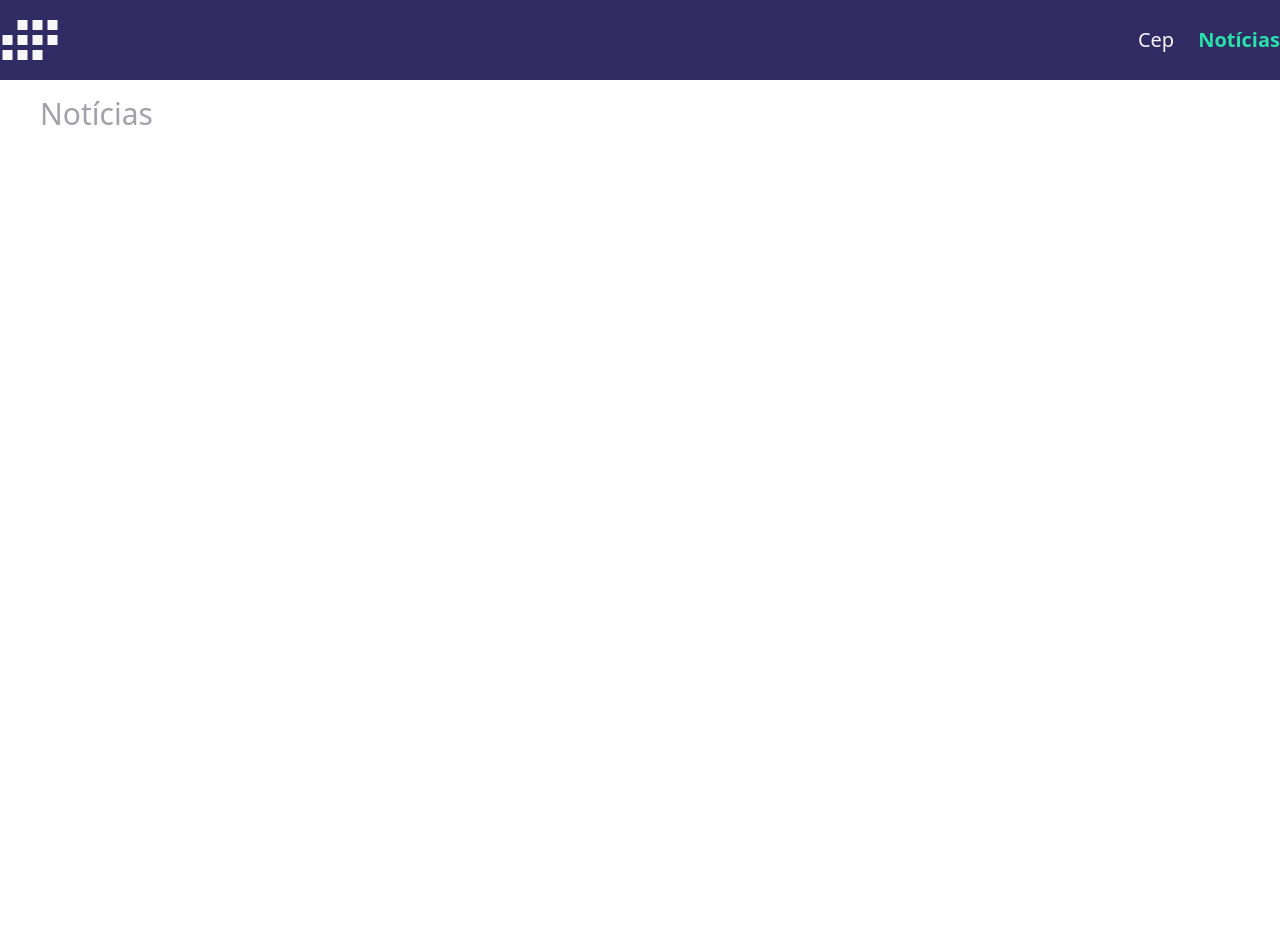
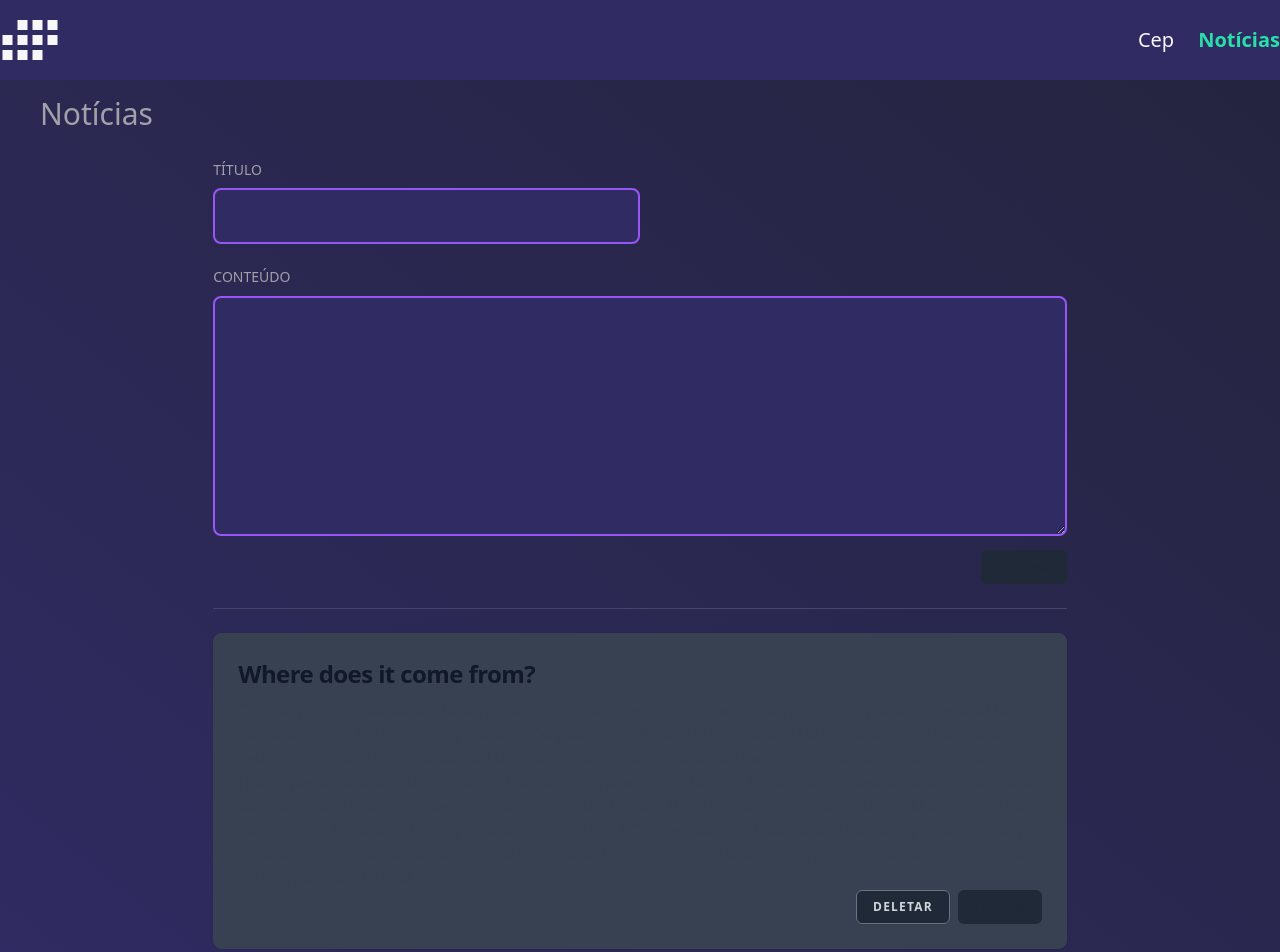
Before and after one commit to stanleywodson/G4F-FRONTEND, a React (Vite) app: page /noticias in a window 1280 px wide. Shown: the top 952 px of the page. Before the commit the page ends 800 px from the top, so only its background shows below. Built offline with nearby package versions, Linux system fonts and the light colour scheme.

Commit message:
feat: component news and some corrections

```diff
--- a/package.json
+++ b/package.json
@@ -16,11 +16,13 @@
     "react-dom": "^18.2.0",
     "react-hook-form": "^7.51.5",
     "react-router-dom": "^6.23.1",
+    "uuid": "^9.0.1",
     "zod": "^3.23.8"
   },
   "devDependencies": {
     "@types/react": "^18.2.66",
     "@types/react-dom": "^18.2.22",
+    "@types/uuid": "^9.0.8",
     "@typescript-eslint/eslint-plugin": "^7.2.0",
     "@typescript-eslint/parser": "^7.2.0",
     "@vitejs/plugin-react": "^4.2.1",
--- /dev/null
+++ b/src/components/CardNews.tsx
@@ -0,0 +1,24 @@
+interface CardNewsProps {
+	title: string
+	content: string
+	deleteItem?: () => void
+	editItem?: () => void
+}
+export function CardNews({title, content, deleteItem, editItem }: CardNewsProps) {
+	return (
+		<div className="p-6 border w-2/3 rounded-lg shadow bg-gray-700 border-gray-700 mb-4">
+			<h5 className="mb-2 text-2xl font-bold tracking-tight text-gray-900 dark:text-white">{title}</h5>
+			<p className="font-normal text-gray-700 dark:text-gray-400">{content}</p>
+			<div className="space-x-2 text-right">
+				<button
+				className="inline-flex items-center px-4 py-2  bg-gray-800 border  border-gray-500 rounded-md font-semibold text-xs  text-gray-300 uppercase tracking-widest shadow-sm hover:bg-gray-50 dark:hover:bg-gray-700 focus:outline-none focus:ring-2 focus:ring-indigo-500 focus:ring-offset-2 focus:ring-offset-gray-800 disabled:opacity-25 transition ease-in-out duration-150"
+				onClick={deleteItem}
+				>deletar</button>
+				<button
+				className="inline-flex items-center px-4 py-2 bg-gray-800 dark:bg-gray-200 border border-transparent rounded-md font-semibold text-xs  text-gray-800 uppercase tracking-widest  hover:bg-white  focus:bg-white  active:bg-gray-600 focus:outline-none focus:ring-2 focus:ring-indigo-500 focus:ring-offset-2 focus:ring-offset-gray-800 transition ease-in-out duration-150"
+				onClick={editItem}
+				>editar</button>
+			</div>
+		</div>
+	)
+}
--- a/src/main.tsx
+++ b/src/main.tsx
@@ -4,7 +4,9 @@ import App from './pages/App'
 import './index.css'
 
 ReactDOM.createRoot(document.getElementById('root')!).render(
-  <React.StrictMode>
-    <App />
-  </React.StrictMode>,
+	<React.StrictMode>
+		<div className='bg-gradient-to-tr from-[#302B63] to-[#24243E]'>
+			<App />
+		</div>
+	</React.StrictMode>,
 )
--- /dev/null
+++ b/src/mocks/news.ts
@@ -0,0 +1,13 @@
+export const contents = [
+	{
+		id: '1',
+		title: 'Where does it come from?',
+		content: 'Contrary to popular belief, Lorem Ipsum is not simply random text. It has roots in a piece of classical Latin literature from 45 BC, making it over 2000 years old. Richard McClintock, a Latin professor at Hampden-Sydney College in Virginia, looked up one of the more obscure Latin words, consectetur, from a Lorem Ipsum passage, and going through the cites of the word in classical literature, discovered the undoubtable source. Lorem Ipsum comes from sections 1.10.32 and 1.10.33 of "de Finibus Bonorum et Malorum" (The Extremes of Good and Evil) by Cicero, written in 45 BC. This book is a treatise on the theory of ethics, very popular during the Renaissance. The first line of Lorem Ipsum, "Lorem ipsum dolor sit amet..", comes from a line in section 1.10.32.'
+	},
+
+	{
+		id: '2',
+		title: 'Lorem Ipsum',
+		content: 't is a long established fact that a reader will be distracted by the readable content of a page when looking at its layout. The point of using Lorem Ipsum is that it has a more-or-less normal distribution of letters, as opposed to using, making it look like readable English. Many desktop publishing'
+	},
+]
--- a/src/pages/Cep.tsx
+++ b/src/pages/Cep.tsx
@@ -9,7 +9,7 @@ export function Cep() {
 
 	return (
 		<LayoutProject subtitle="Consultar Cep">
-			<div className="flex items-center h-screen bg-gradient-to-tr from-[#302B63] to-[#24243E]">
+			<div className="flex items-center h-screen">
 				<div className="flex flex-col items-center w-auto mx-auto">
 					{/* search cep */}
 					<div className="relative min-w-[600px]">
@@ -38,7 +38,7 @@ export function Cep() {
 							<Input
 								label="Bairro"
 								type="text"
-								placeholder="Bairro"
+								// placeholder="Bairro"
 								className="bg-[#302B63] border-2 border-[#9956F6]"
 								{...register('address.district')}
 								helperText={`${errors.address?.district ? errors.address?.district.message : ''}`}
@@ -46,7 +46,7 @@ export function Cep() {
 							<Input
 								label="Logradouro"
 								type="text"
-								placeholder="Logradouro"
+								// placeholder="Logradouro"
 								className="bg-[#302B63] border-2 border-[#9956F6]"
 								{...register('address.street')}
 								helperText={`${errors.address?.street ? errors.address?.street.message : ''}`}
--- a/src/pages/News.tsx
+++ b/src/pages/News.tsx
@@ -1,9 +1,133 @@
+import React, { SetStateAction, useState } from "react";
+import { CardNews } from "../components/CardNews";
+import { Input } from "../components/Input";
 import LayoutProject from "../layout/LayoutProject";
+import { v4 as uuidv4 } from 'uuid'
+import { contents } from "../mocks/news";
 
 export function News() {
-	return (
-		<LayoutProject subtitle="Notícias">
-			<h1>News</h1>
-		</LayoutProject>
-	)
+   const [title, setTitle] = useState('')
+   const [content, setContent] = useState('')
+   const [error, setError] = useState({ titleMessage: '', contentMessage: '' })
+   const [newContent, setNewContent] = useState(contents)
+   const [idEdit, setIdEdit] = useState('')
+
+   const onChangeTitle = (event: { target: { value: SetStateAction<string>; }; }) => {
+      setError({ ...error, titleMessage: '' })
+      setTitle(event?.target.value)
+   }
+
+   const onChangeContent = (event: { target: { value: SetStateAction<string>; }; }) => {
+      setError({ ...error, contentMessage: '' })
+      setContent(event?.target.value)
+   }
+
+   const updateContent = () => {
+      setNewContent((prevContents) =>
+         prevContents.map((item) =>
+            item.id === idEdit
+               ? { ...item, title, content }
+               : item
+         )
+      )
+      setIdEdit('')
+   }
+
+   const handleContent = () => {
+
+      if (title.trim() === '')
+         setError((prevError) => ({
+            ...prevError,
+            titleMessage: 'Preencha o titulo de forma correta!'
+         }))
+
+      if (content.trim() === '')
+         setError((prevError) => ({
+            ...prevError,
+            contentMessage: 'Preencha o conteúdo de forma correta!'
+         }))
+
+      if (!title || !content) return
+
+      //update
+      if (idEdit) {
+         updateContent()
+      } else {
+         //insert
+         const id = uuidv4()
+         setNewContent([...newContent, { id, title, content }])
+      }
+
+      setError({ titleMessage: '', contentMessage: '' })
+      setTitle('')
+      setContent('')
+   }
+
+   const deleteContent = (id: string) => {
+      const deleteContent = newContent.filter((item) => {
+         return item.id !== id
+      })
+      setNewContent(deleteContent)
+      setTitle('')
+      setContent('')
+   }
+
+   const editContent = (id: string) => {
+
+      const findContent = newContent.filter((item) => {
+         return item.id === id
+      })
+      setTitle(findContent[0].title)
+      setContent(findContent[0].content)
+      setIdEdit(id)
+   }
+
+
+   return (
+      <LayoutProject subtitle="Notícias">
+         <div className="flex overflow-y-auto pb-20">
+            <div className="flex flex-col h-screen mt-40 w-full gap-6 items-center mx-auto">
+               <div className="w-2/3 ">
+                  <Input
+                     label="Título"
+                     type="text"
+                     className="rounded-lg w-1/2  text-lg bg-[#302B63] border-2 border-[#9956F6]"
+                     value={title}
+                     onChange={onChangeTitle}
+                  />
+                  {error?.titleMessage && <p className="text-red-600 mb-2 h-4">{error?.titleMessage}</p>}
+                  <div className="space-y-2">
+                     <label className="text-zinc-400 text-sm mr-10 uppercase" htmlFor="content">conteúdo</label>
+                     <textarea
+                        className="rounded-lg w-full ps-3 pt-2 h-60 text-zinc-300 text-lg outline-none bg-[#302B63] border-2 border-[#9956F6]"
+                        name="content"
+                        value={content}
+                        onChange={onChangeContent}
+                     ></textarea>
+                     {error?.contentMessage && <p className="text-red-600 mb-2 h-4">{error?.contentMessage}</p>}
+                  </div>
+                  <div className="text-right mt-2 border-b pb-6 border-[#454569]">
+                     <button
+				className="inline-flex items-center px-4 py-2 bg-gray-800 dark:bg-gray-200 border border-transparent rounded-md font-semibold text-xs  text-gray-800 uppercase tracking-widest  hover:bg-white  focus:bg-white  active:bg-gray-600 focus:outline-none focus:ring-2 focus:ring-indigo-500 focus:ring-offset-2 focus:ring-offset-gray-800 transition ease-in-out duration-150"
+
+                        onClick={handleContent}
+                     >
+                        Salvar
+                     </button>
+                  </div>
+               </div>
+               {React.Children.toArray(
+                  newContent.map(({ id, title, content }) => (
+                     <CardNews
+                        title={title}
+                        content={content}
+                        deleteItem={() => deleteContent(id)}
+                        editItem={() => editContent(id)}
+                     />
+                  ))
+               )}
+            </div>
+         </div>
+      </LayoutProject>
+   )
 }
```
Also changed, not shown: 1 other file (tests, documents, lock files or other folders).
